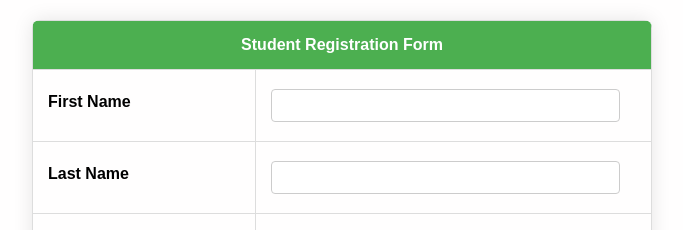
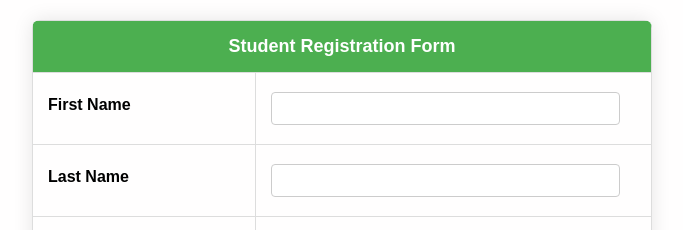
Before and after one commit to alexismierah/web-systems-technologies, a plain HTML site: page html_lab.html in a window 1280 px wide. Shown: the top 230 px of the page, 298-981 px from the left. Drawn offline with Linux system fonts and the light colour scheme.

Commit message:
Update html_lab.html

```diff
--- a/html_lab.html
+++ b/html_lab.html
@@ -39,8 +39,8 @@
             color: white;
             border: 1px solid #ddd;
             padding: 15px;
-            text-align: left;
             text-align: center;
+            font-size: 18px;
         }
 
         label {
```
